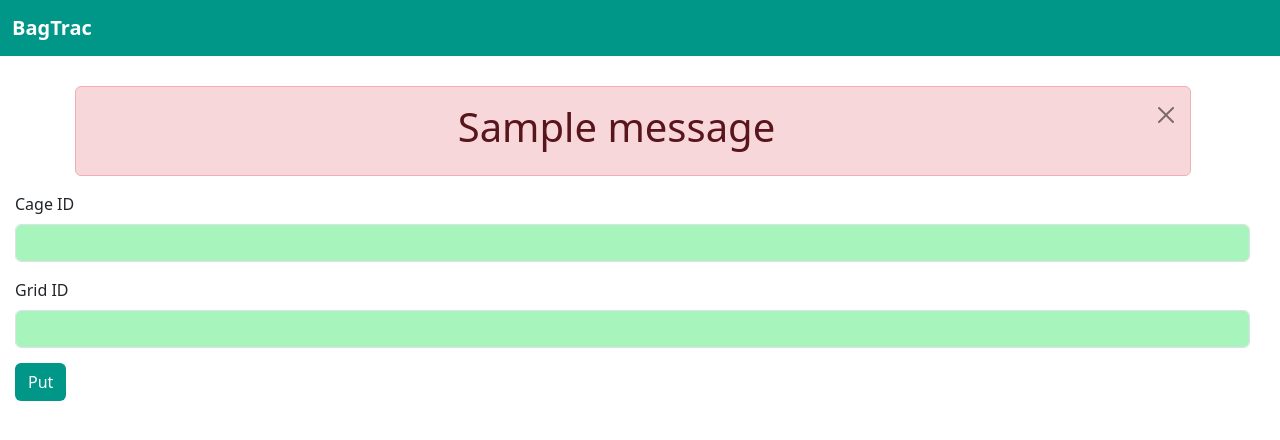
After one commit to mrrobot620/bagtrac, a Django app: page /put_in in a window 1280 px wide. The commit adds this page. Shown: the top 440 px of the page. Run offline with Django 4.2, Linux system fonts and the light colour scheme; tables that the repository leaves empty hold one stand-in row (values such as "Sample post"); one stand-in notice (Sample message) is shown.

Commit message:
Put In Somewhat Done

```diff
--- a/bagtrac/admin.py
+++ b/bagtrac/admin.py
@@ -1,5 +1,5 @@
 from django.contrib import admin
-from .models import Cvs , Data , Cage , Bags , ibbags
+from .models import Cvs , Data , Cage , Bags , ibbags , GridArea
 
 
 # Register your models here.
@@ -9,3 +9,4 @@ admin.site.register(Data)
 admin.site.register(Cage)
 admin.site.register(Bags)
 admin.site.register(ibbags)
+admin.site.register(GridArea)
--- a/bagtrac/templates/navbar.html
+++ b/bagtrac/templates/navbar.html
@@ -14,16 +14,19 @@
                 <a class="nav-link navbar_items" href="{% url 'ib_search' %}">IB Search</a>
             </li>
                           <li class="nav-item navbar_items">
-                  <!-- <a class="nav-link navbar_items" href="{% url 'search' %}">Bag Search</a>
+                  <a class="nav-link navbar_items" href="{% url 'search' %}">Bag Search</a>
               </li>
               <li class="nav-item navbar_items">
                   <a class="nav-link navbar_items" href="{% url 'cage_search' %}">Cage Search</a>
               </li>
               <li class="nav-item navbar_items">
                   <a class="nav-link navbar_items" href="{% url 'cage_generator' %}">Cage Generator</a>
-              </li> -->
+              </li>
               <li class="nav-item navbar_items">
                 <a class="nav-link navbar_items" href="{% url 'download_all_data' %}">Raw Data</a>
+            </li>
+            <li class="nav-item navbar_items">
+                <a class="nav-link navbar_items" href="{% url 'put_in' %}">Put In</a>
             </li>
               <li class="nav-item navbar_items">
                   <a class="nav-link navbar_items" href="{% url 'logout' %}">Log Out</a>
--- /dev/null
+++ b/bagtrac/templates/put_in.html
@@ -0,0 +1,63 @@
+{% extends 'base.html' %}
+
+{% block content %}
+<div class="padding">
+    <form method="post" action="{% url 'put_in' %}">
+        {% if messages %}
+        <div class="container mt-4">
+            {% for message in messages %}
+                {% if 'Success' in message.tags %}
+                    <div class="alert alert-success alert-dismissible fade show d-flex align-items-center justify-content-center" role="alert">
+                        <h1>{{ message }}</h1>
+                        <button type="button" class="btn-close" data-bs-dismiss="alert" aria-label="Close"></button>
+                    </div>
+                {% else %}
+                    <div class="alert alert-danger alert-dismissible fade show d-flex align-items-center justify-content-center" role="alert">
+                        <h1>{{ message }}</h1>
+                        <button type="button" class="btn-close" data-bs-dismiss="alert" aria-label="Close"></button>
+                    </div>
+                {% endif %}
+            {% endfor %}
+        </div>
+        {% endif %}
+        {% csrf_token %}
+        <div class="hms_margin"></div>
+        <div class="mb-3">
+            <label for="exampleInputPassword1" class="form-label">Cage ID</label>
+            <input type="text" class="form-control hms_bg_color" name="cage" id="cage" value="{{ last_cage }}">
+
+        </div>
+        <div>
+            <label for="bag_seal" class="form-label">Grid ID</label>
+            <input type="text" class="form-control hms_bg_color hms_margin" id="grid_area" name="grid_area">
+        </div>
+        <button type="submit" class="btn hms_bg hms_margin">Put</button><br>
+    </form>
+</div>
+<script src="https://code.jquery.com/jquery-3.6.0.min.js"></script>
+<script>
+    document.getElementById("cage").addEventListener("keydown", function (event) {
+        if (event.key === "Enter") {
+            event.preventDefault();
+            var nextInput = document.getElementById("grid_area");
+            if (nextInput) {
+                nextInput.focus();
+            }
+        }
+    });
+
+    function clearCage() {
+        document.getElementById("cage").value = "";
+    }
+</script>
+
+<style>
+    .alert {
+        display: flex;
+        align-items: center;
+        justify-content: center;
+        text-align: center;
+    }
+</style>
+
+{% endblock %}
--- a/bagtrac/urls.py
+++ b/bagtrac/urls.py
@@ -13,5 +13,6 @@ urlpatterns = [
     path('ib' , views.ib_bagtrac , name="ib_bagtrac" ),
     path('ib_search' , views.ib_search , name="ib_search"),
     path('ib_mult_search' , views.ib_multi_search , name="ib_multi_search"),
-    path('download_all_data' , views.download_all_data , name="download_all_data")
+    path('download_all_data' , views.download_all_data , name="download_all_data"),
+    path("put_in" , views.put_in , name="put_in")
 ]
--- a/bagtrac/views.py
+++ b/bagtrac/views.py
@@ -8,7 +8,7 @@ from django.db.models import Count
 from django.views.decorators.csrf import csrf_exempt
 from django.views.decorators.csrf import csrf_protect
 from reportlab.lib.pagesizes import landscape
-from .models import Data , Cage , Bags , ibbags
+from .models import Data , Cage , Bags , ibbags , GridArea
 from django.utils import timezone
 from django.db import IntegrityError
 import pytz
@@ -38,7 +38,7 @@ IST = pytz_timezone('Asia/Kolkata')
 @login_required
 def home(request):
     if request.user.is_authenticated:
-        last_cv = Data.objects.last()
+        last_cv = Data.objects.filter(user=request.user).last()
         last_cv_value = last_cv.cv if last_cv else ""
         if request.method == 'POST':
             cv = request.POST.get('CV', '')
@@ -56,7 +56,7 @@ def home(request):
             except Exception as e:
                 messages.error(request, e)
             try:
-                assigned = assign_bag_to_cage(bag_seal_id)
+                assigned = assign_bag_to_cage(bag_seal_id , cage_id)
                 if not assigned:
                     messages.error(request, f"Bag {bag_seal_id} cannot be assigned to this cage")
                 else:
@@ -215,17 +215,23 @@ def generate_cage(request):
     return HttpResponse('Invalid request method')
 
 
-def assign_bag_to_cage(bag_id):
+def assign_bag_to_cage(bag_id , cage_id):
     try:
         bag = Bags.objects.get(bag_id=bag_id)
         bag_grid_code = bag.grid_code
         assigned_cages = Cage.objects.filter(is_occupied=True)
+        cage1 = Cage.objects.get(cage_name = cage_id )
         for cage in assigned_cages:
             assigned_bags = Bags.objects.filter(cage=cage)
             if not assigned_bags.exists() or any(assigned_bag.grid_code == bag_grid_code for assigned_bag in assigned_bags):
                 bag.cage = cage
                 bag.save()
+                cage1.grid_code = bag_grid_code
+                cage1.save()
+                print("Cage Assigned")
                 return True
+            else:
+                print("cage_not_assigned")
     except Exception as e:
         print(e)
     return False
@@ -296,9 +302,6 @@ def ib_search(request):
         return render(request, 'ib_search.html', {'search_results': search_results, 'bag_id': bag_id, 'not_found': True})
     return render(request , 'ib_search.html')
 
-
-@login_required
-
 @login_required
 def download_all_data(request):
     # Fetch all data from your model
@@ -314,5 +317,46 @@ def download_all_data(request):
             result.time1_str = result.time1.strftime("%b. %d, %Y, %I:%M %p")
             writer.writerow([result.bag_id, result.cage_id, result.time1 , result.user])  # Adjust fields based on your model
         return response
-    # If no data found
-    return HttpResponse("No data available to download.")
+    messages.error(request , F'Error No Data Available')
+
+@login_required
+def assign_cage_to_grid(request, grid_code, cage_id):
+    try:
+        grid_area = GridArea.objects.get(grid_code=grid_code, label=cage_id)
+        cage_instance = Cage.objects.get(cage_name=cage_id)
+        cage_instance.grid_area = grid_area
+        grid_area.is_assigned = True
+        grid_area.save()
+        cage_instance.save()
+        messages.success(request , f"Cage {cage_id} assigned to grid {grid_code}{cage_id}")
+    except GridArea.DoesNotExist:
+        messages.success(request , f"Grid area {grid_code}{cage_id} does not exist")
+    except Cage.DoesNotExist:
+        messages.error(request , f"Cage {cage_id} does not exist")
+    except Exception as e:
+        messages.error(request , f"Error assigning cage to grid: {e}")
+
+
+def put_in(request):
+    if request.method == 'POST':
+        cage_id = request.POST.get('cage')
+        grid_area_id = request.POST.get('grid_area')
+        try:
+            cage = Cage.objects.get(cage_name=cage_id)
+            grid_area = GridArea.objects.get(grid_code=grid_area_id)
+            print(cage.grid_code)
+            print(grid_area.grid_code)
+            if cage.grid_code == grid_area.grid_code:
+                cage.grid_area = grid_area
+                grid_area.is_assigned = True
+                grid_area.cage_id = cage
+                cage.save()
+                grid_area.save()
+                messages.success(request, f"Cage {cage_id} assigned to Grid Area {grid_area_id}")
+            else:
+                messages.error(request, "Cage ID and Grid Area ID do not match!")
+        except Cage.DoesNotExist:
+            messages.error(request, f"Cage {cage_id} does not exist")
+        except GridArea.DoesNotExist:
+            messages.error(request, f"Grid Area {grid_area_id} does not exist")
+    return render(request, 'put_in.html')
```
Also changed, not shown: bagtrac/models.py (+14 -2 lines), bagtrac/migrations/0012_gridarea_cage_grid_area.py (added), bagtrac/migrations/0013_gridarea_uuid.py (added), bagtrac/migrations/0014_gridarea_is_assigned.py (added), bagtrac/migrations/0015_remove_gridarea_cage_id.py (added).
